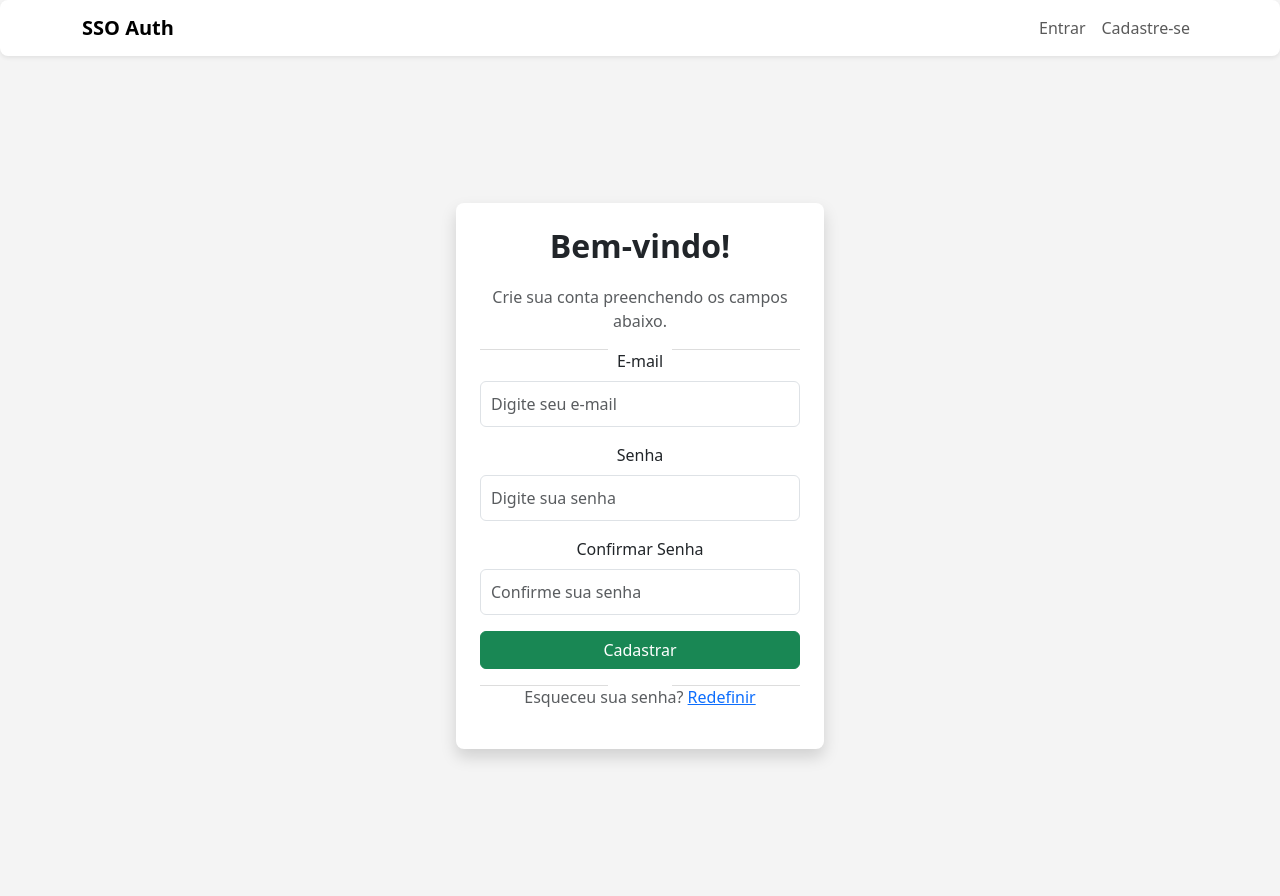
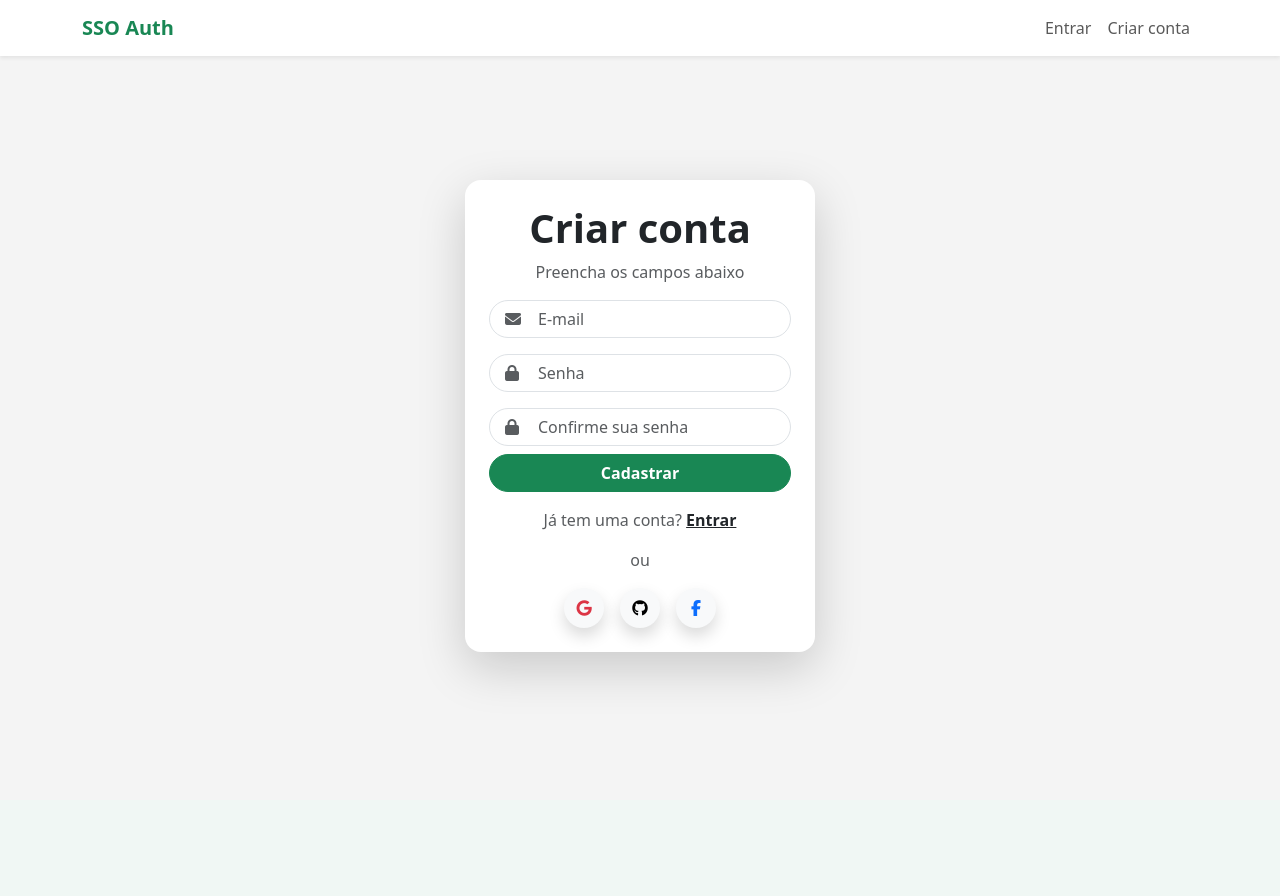
Before and after one commit to StefanoDeSa/tcc-stefano, a Django app: page /signup in a window 1280 px wide. After the commit the page ends 686 px from the top, so only its background shows below. Run offline with Django 5.2, Linux system fonts and the light colour scheme; some libraries are stand-ins or nearby versions.

Commit message:
fix: corrige estilos da tela inicial, login e signup

```diff
--- a/sso_auth/templates/base.html
+++ b/sso_auth/templates/base.html
@@ -15,116 +15,18 @@
         .navbar-brand {
             font-weight: bold;
         }
-        .profile-icon {
-            width: 30px;
-            height: 30px;
-            border-radius: 50%;
-            object-fit: cover;
+
+        .container-fluid {
+            padding: 0;
         }
 
-        .container-login {
-            max-width: 800px; /* Increased width */
-            margin: 0 auto;
-            padding: 20px;
-        }
-
-        .bg-white {
-            background-color: white;
-            border-radius: 8px;
-            box-shadow: 0 0 10px rgba(0, 0, 0, 0.1);
-        }
-
-        h2 {
-            margin-bottom: 20px;
-            font-weight: 700;
-        }
-
-        .btn-google, .btn-submit {
-            width: 100%;
-            padding: 10px;
-            margin-top: 15px;
-            font-size: 16px;
-            font-weight: 500;
-            border: none;
-            border-radius: 4px;
-            cursor: pointer;
-            color: white;
-        }
-
-        .btn-google img {
-            width: 20px;
-            margin-right: 10px;
-        }
-
-        .btn-google {
-            background-color: #3974c0;
-        }
-
-        .btn-google.github {
-            background-color: #942020;
-        }
-
-        .btn-submit {
-            background-color: #007BFF;
-        }
-
-        .form-control {
-            margin-bottom: 10px;
-            padding: 10px;
-            font-size: 16px;
-        }
-
-        .divider {
-            margin: 20px 0;
-            position: relative;
-            text-align: center;
-        }
-
-        .divider::before, .divider::after {
-            content: "";
-            height: 1px;
-            background-color: #ddd;
-            position: absolute;
-            width: 40%;
-            top: 50%;
-        }
-
-        .divider::before {
-            left: 0;
-        }
-
-        .divider::after {
-            right: 0;
-        }
-
-        .divider.text-muted {
-            font-size: 14px;
-            color: #666;
-            margin: 0 15px;
-            line-height: 1.5;
-        }
-
-        .text-dark {
-            color: #333;
-        }
-
-        .alert {
-            margin-top: 10px;
-        }
-        .profile-icon {
-            font-size: 32px;
-            width: 32px;
-            height: 32px;
-            vertical-align: middle;
-            margin-right: 5px;
-        }
     </style>
 </head>
 <body>
     <!-- Navbar -->
     <nav class="navbar navbar-expand-lg navbar-light bg-white shadow-sm">
         <div class="container">
-            <a class="navbar-brand" href="{% url 'home' %}">SSO Auth</a>
+            <a class="navbar-brand text-success" href="{% url 'home' %}">SSO Auth</a>
             <button class="navbar-toggler" type="button" data-toggle="collapse" data-target="#navbarNav"
                 aria-controls="navbarNav" aria-expanded="false" aria-label="Toggle navigation">
                 <span class="navbar-toggler-icon"></span>
@@ -145,7 +47,7 @@
                             <a class="nav-link" href="{% url 'login' %}">Entrar</a>
                         </li>
                         <li class="nav-item">
-                            <a class="nav-link" href="{% url 'signup' %}">Cadastre-se</a>
+                            <a class="nav-link" href="{% url 'signup' %}">Criar conta</a>
                         </li>
                     {% endif %}
                 </ul>
@@ -154,7 +56,7 @@
     </nav>
 
     <!-- Main Content -->
-    <div class="container">
+    <div class="{% block container_class %}container{% endblock %}">
         {% if messages %}
             {% for message in messages %}
                 {% if message.tags == "error" %}
--- a/sso_auth/templates/signup.html
+++ b/sso_auth/templates/signup.html
@@ -1,51 +1,53 @@
-{% extends 'base.html' %}
+{% extends "base.html" %}
+{% block title %}Cadastro - SSO Auth{% endblock %}
+{% block content %}
+    <div class="d-flex justify-content-center align-items-center" style="min-height: 90vh;">
+        <div class="signup-container bg-white p-4 rounded-4 shadow-lg text-center" style="width: 350px;">
+            <h1 class="fw-bold text-dark">Criar conta</h1>
+            <p class="text-muted">Preencha os campos abaixo</p>
 
-{% block title %}Cadastro{% endblock %}
+            <form class="mt-3" action="{% url 'signup' %}" method="post">
+                {% csrf_token %}
 
-{% block content %}
+                <div class="mb-3 position-relative">
+                    <span class="position-absolute top-50 start-0 translate-middle-y ms-3">
+                        <i class="fas fa-envelope text-muted"></i>
+                    </span>
+                    <input type="email" class="form-control rounded-pill ps-5" name="email" placeholder="E-mail" required>
+                </div>
 
-    <!-- Seção de Cadastro -->
-    <div class="container-login">
-        <div class="row align-items-center justify-content-center" style="height: 100vh">
-            <div class="col-lg-3"></div>
+                <div class="mb-3 position-relative">
+                    <span class="position-absolute top-50 start-0 translate-middle-y ms-3">
+                        <i class="fas fa-lock text-muted"></i>
+                    </span>
+                    <input type="password" class="form-control rounded-pill ps-5" name="password1" placeholder="Senha" required>
+                </div>
 
-            <div class="col-lg-6"> <!-- Largura maior para o formulário -->
-                <div class="bg-white p-4 rounded-3 shadow text-center">
-                    <h2 class="text-dark">Bem-vindo!</h2>
-                    <p class="text-dark text-muted">Crie sua conta preenchendo os campos abaixo.</p>
+                <div class="mb-2 position-relative">
+                    <span class="position-absolute top-50 start-0 translate-middle-y ms-3">
+                        <i class="fas fa-lock text-muted"></i>
+                    </span>
+                    <input type="password" class="form-control rounded-pill ps-5" name="password2" placeholder="Confirme sua senha" required>
+                </div>
 
-                    <div class="divider my-3"></div>
+                <button type="submit" class="btn btn-success w-100 rounded-pill fw-bold">Cadastrar</button>
+            </form>
 
-                    <form method="post" action="{% url 'signup' %}" class="form">
-                        {% csrf_token %}
+            <p class="mt-3 text-muted">Já tem uma conta? <a href="{% url 'login' %}" class="fw-bold text-dark">Entrar</a></p>
 
-                        <div class="mb-3">
-                            <label for="email" class="form-label text-dark">E-mail</label>
-                            <input type="email" class="form-control" name="email" id="email" placeholder="Digite seu e-mail" required>
-                        </div>
+            <p class="text-muted">ou</p>
 
-                        <div class="mb-3">
-                            <label for="password1" class="form-label text-dark">Senha</label>
-                            <input type="password" class="form-control" name="password1" id="password1" placeholder="Digite sua senha" required>
-                        </div>
-
-                        <div class="mb-3">
-                            <label for="password2" class="form-label text-dark">Confirmar Senha</label>
-                            <input type="password" class="form-control" name="password2" id="password2" placeholder="Confirme sua senha" required>
-                        </div>
-
-                        <button type="submit" class="btn btn-success w-100">Cadastrar</button>
-                    </form>
-
-                    <div class="divider my-3"></div>
-
-                    <p class="text-dark text-muted">
-                        Esqueceu sua senha? <a href="#">Redefinir</a>
-                    </p>
+            <div class="d-flex justify-content-center gap-3">
+                <div class="social-icon bg-light rounded-circle d-flex justify-content-center align-items-center shadow" style="width: 40px; height: 40px;">
+                    <i class="fab fa-google text-danger"></i>
+                </div>
+                <div class="social-icon bg-light rounded-circle d-flex justify-content-center align-items-center shadow" style="width: 40px; height: 40px;">
+                    <i class="fab fa-github text-black"></i>
+                </div>
+                <div class="social-icon bg-light rounded-circle d-flex justify-content-center align-items-center shadow" style="width: 40px; height: 40px;">
+                    <i class="fab fa-facebook-f text-primary"></i>
                 </div>
             </div>
-
-            <div class="col-lg-3"></div>
         </div>
     </div>
 {% endblock %}
--- a/sso_auth/views.py
+++ b/sso_auth/views.py
@@ -107,7 +107,7 @@
 def logout_page(request):
     logout(request)
     messages.success(request, 'Você fez o logout com sucesso!')
-    return redirect('login')
+    return redirect('/')
 
 def signup_view(request):
     if request.method == 'POST':
```
Also changed, not shown: sso_auth/templates/home.html (+15 -4 lines), sso_auth/templates/login.html (+35 -30 lines).
